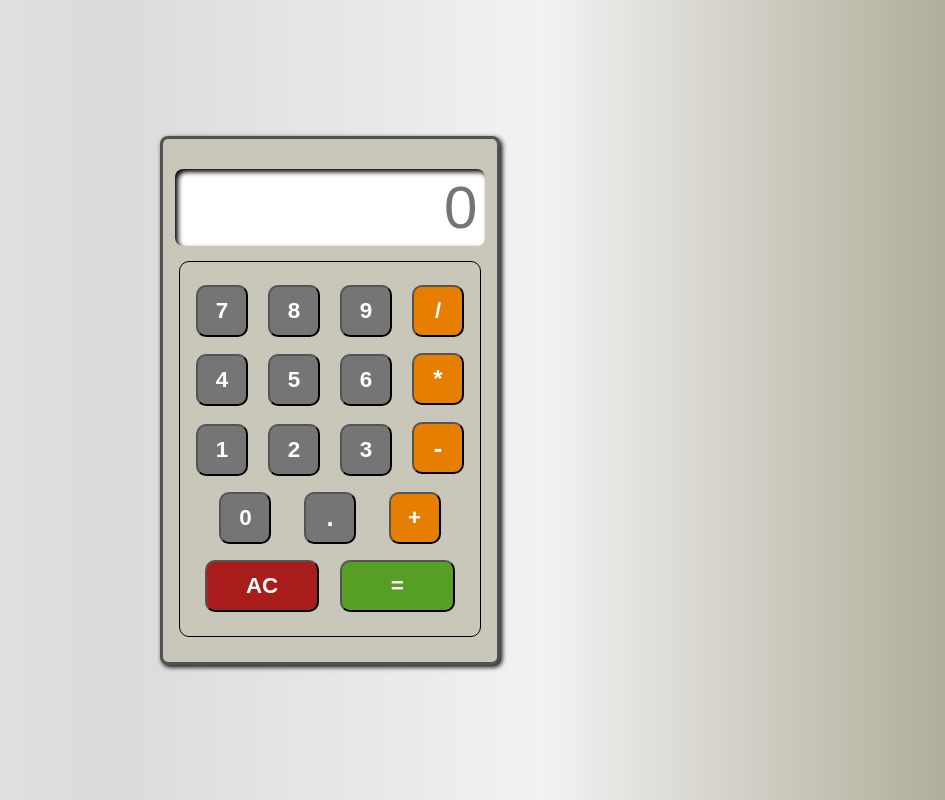
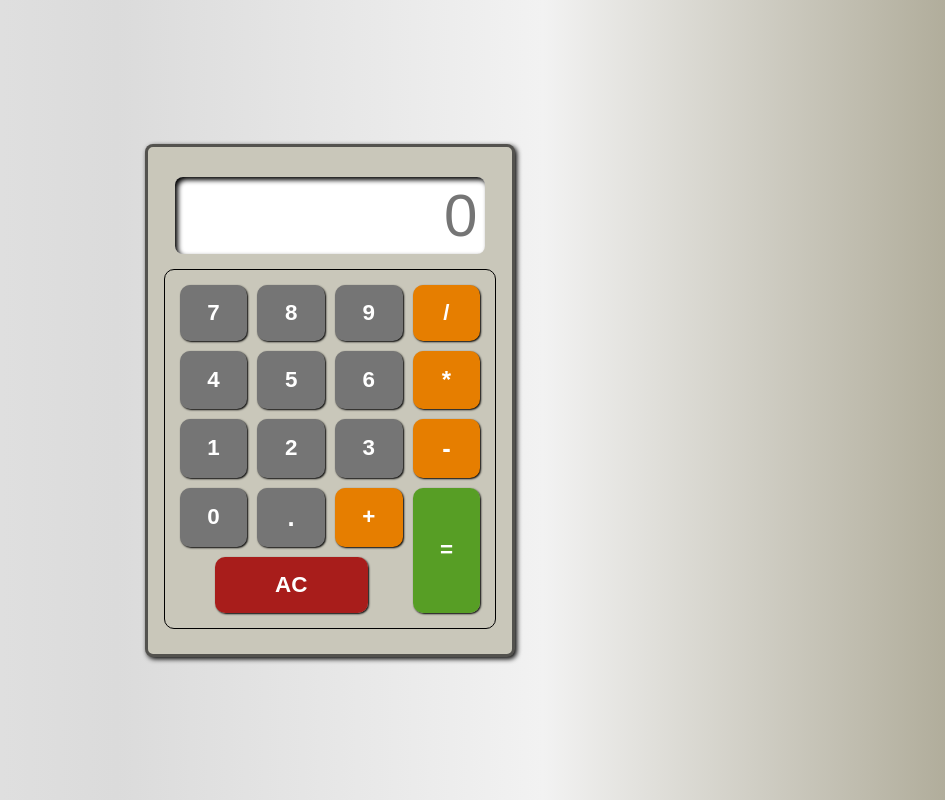
Before and after one commit to cbyzz24/Calculator, a plain HTML site: page index.html in a window 1280 px wide. Shown: the whole page, without its empty margins (310-1255 px from the left). Drawn offline with Linux system fonts and the light colour scheme.

Commit message:
Changed keypad display to grid

```diff
--- a/index.html
+++ b/index.html
@@ -10,40 +10,35 @@
     <div class="mainWrapper">
         <input class="display" id="display" placeholder="0" readonly>
         <div class="keypad">
-            <div class="row1" id="row1">
+
             <button id="7" onclick="appendToDisplay('7')">7</button>
             <button id="8" onclick="appendToDisplay('8')">8</button>
             <button id="9" onclick="appendToDisplay('9')">9</button>
             <button id="divide" onclick="appendToDisplay('/')">/</button>
-            </div>
-            <div class="row2" id="row2">
+
             <button id="4" onclick="appendToDisplay('4')">4</button>
             <button id="5" onclick="appendToDisplay('5')">5</button>
             <button id="6" onclick="appendToDisplay('6')">6</button>
             <button id="multiply" onclick="appendToDisplay('*')">*</button>
-            </div>
-            <div class="row3" id="row3">
+
             <button id="1" onclick="appendToDisplay('1')">1</button>
             <button id="2" onclick="appendToDisplay('2')">2</button>
             <button id="3" onclick="appendToDisplay('3')">3</button>
             <button id="subtract" onclick="appendToDisplay('-')">-</button>
-            </div>
-            <div class="row4" id="row4">
 
             <button id="0" onclick="appendToDisplay('0')">0</button>
             <button id="decimal" onclick="appendToDisplay('.')">.</button>
             <button id="add" onclick="appendToDisplay('+')">+</button>
-            </div>
-            <div class="row5" id="row4">
+
+            <button id="equal" onclick="calculate()">=</button>
             <button id="clear" onclick="clearDisplay()">AC</button>
-                <button id="equal" onclick="calculate()">=</button>
 
-            </div>
+
         </div>
     </div>
 
 
-    <!-- <div class="row5" id="row5">blank</div> -->
+
 
 
 
--- a/style.css
+++ b/style.css
@@ -16,7 +16,7 @@ body{
     flex-direction: column;
     align-items: center;
     justify-content: center;
-    width: 340px;
+    width: 370px;
     /* height: 500px; */
     border: 3px solid hsla(0, 0%, 13%, 0.7);
     border-radius: 8px;
@@ -24,6 +24,7 @@ body{
     overflow: hidden;
     background-color: hsl(50, 12%, 76%);
     box-sizing: border-box;
+    padding: 0px 15px;
 
 }
 
@@ -42,65 +43,77 @@ body{
 }
 
 .keypad{
-    display: flex;
-    flex-direction: column;
-    align-items: center;
-    justify-content: center;
+    display: grid;
+    grid-template-columns: repeat(4, 1fr);
+    gap: 10px;
     margin-top: 15px;
     margin-bottom: 25px;
     border: 1px solid black;
     border-radius: 10px;
     width: 90%;
-    height: 350px;
-    padding: 12px 0px;
+    padding: 15px 15px;
+
 }
 
 button{
-    height: 52px;
-    width: 52px;
+    padding: 15px 15px;
     border-radius: 10px;
-    margin: 8px 8px;
+    border: none;
+    box-shadow: 1px 1px 2px rgba(0, 0, 0);
     font-size: 1.4rem;
     font-weight: bold;
     background-color: hsl(0, 0%, 46%);
     color: white;
     cursor: pointer;
-    transition: height ease 0.2s, width ease 0.2s;
+    /* transition: height ease 0.2s, width ease 0.2s; */
     /* transition: height 0.3s; */
+    /* transition: background-color ease 0.4s, font-weight ease 0.4s; */
+    transition: background-color ease 0.4s;
 }
 
 button:hover{
-    height: 57px;
-    width: 57px;
-    font-size: 1.40rem;
+    /* height: 57px;
+    width: 57px; */
+    /* padding: 25px 25px; */
+    background-color: hsl(0, 0%, 86%);
+    /* font-weight:800; */
 }
 
-.row4{
-    display: flex;
-    justify-content: space-evenly;
-    width: 90%;
-}
-
-.row5{
-    display: flex;
-    justify-content: space-around;
-    width: 90%;
-}
 
 #divide{
     background-color: hsl(33, 100%, 45%);
+    transition: background-color ease 0.4s;
+}
+
+#divide:hover{
+    background-color: hsl(0, 0%, 86%);
 }
 #multiply{
     background-color: hsl(33, 100%, 45%);
     font-size: 1.5rem;
+    transition: background-color ease 0.4s;
+}
+
+#multiply:hover{
+    background-color: hsl(0, 0%, 86%);
 }
 #subtract{
     background-color: hsl(33, 100%, 45%);
     font-size: 1.6rem;
+    transition: background-color ease 0.4s;
+}
+
+#subtract:hover{
+    background-color: hsl(0, 0%, 86%);
 }
 
 #add{
     background-color: hsl(33, 100%, 45%);
+    transition: background-color ease 0.4s;
+}
+
+#add:hover{
+    background-color: hsl(0, 0%, 86%);
 }
 
 #decimal{
@@ -109,11 +122,23 @@ button:hover{
 
 #equal{
     background-color: hsla(96, 85%, 32%, 0.856);
-    width: 115px;
+    grid-row-end: span 2;
+    transition: background-color ease 0.4s;
+}
+
+#equal:hover{
+    background-color: hsl(0, 0%, 86%);
 }
 
 #clear{
     /* background-color: rgba(0, 0, 0, 0.705); */
     background-color: hsla(0, 100%, 32%, 0.856);
-    width: 114px;
+    grid-column-end: span 3;
+    margin: 0px 35px;
+    transition: background-color ease 0.4s;
+
 }
+
+#clear:hover{
+    background-color: hsl(0, 0%, 86%);
+}
```
Lines whose indentation alone changed are shown as unchanged.
